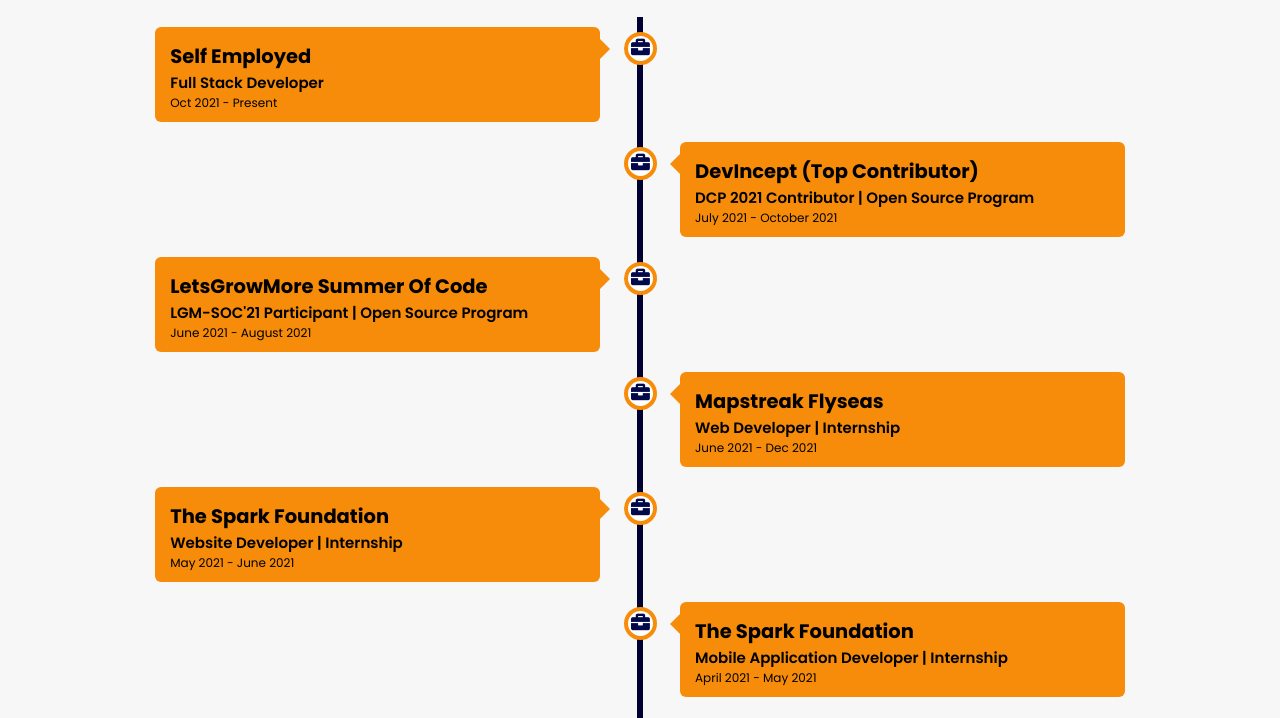
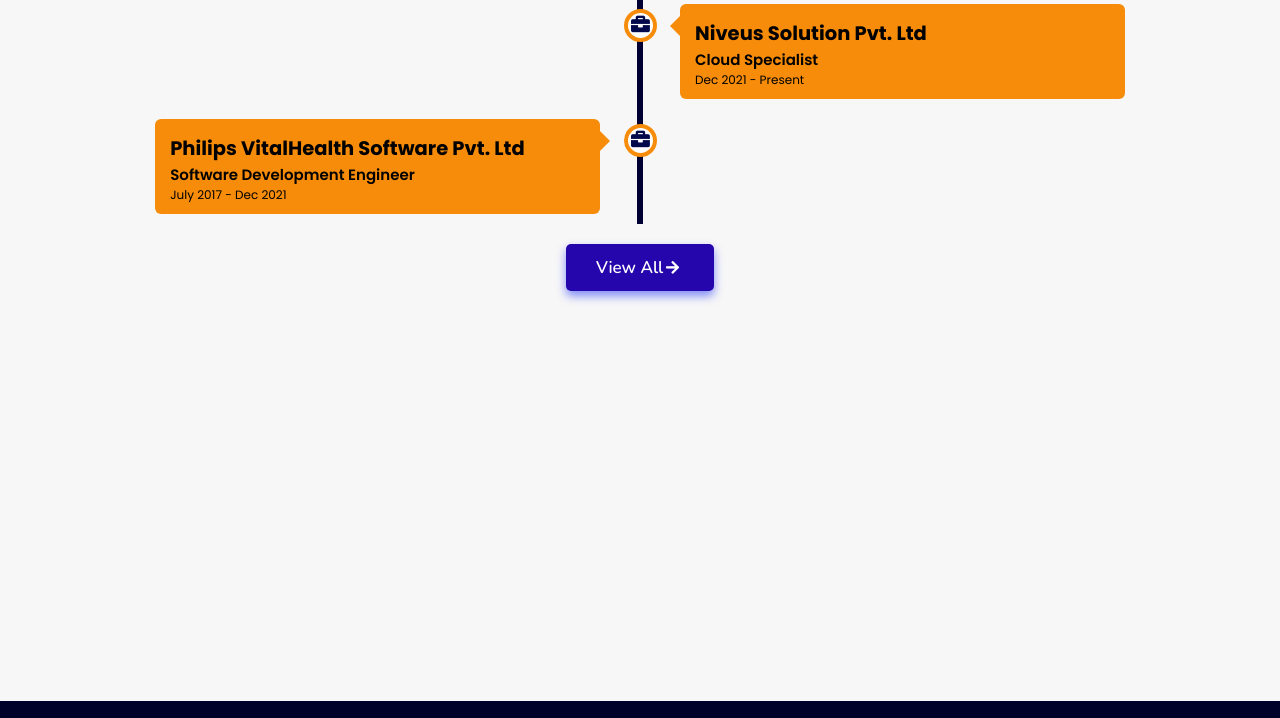
Before and after one commit to SmithsonDmello/smithsondmello.github.io, a plain HTML site: page experience/index.html in a window 1280 px wide. Shown: the part 149-867 px from the top of the page. Drawn offline with nearby package versions, Linux system fonts and the light colour scheme.

Commit message:
Update index.html

```diff
--- a/experience/index.html
+++ b/experience/index.html
@@ -35,57 +35,18 @@
 <!-- experience section starts -->
 <section class="experience" id="experience">
 
-  <h2 class="heading"><i class="fas fa-briefcase"></i> Experience</h2>
-  <div class="quote">
-      <span>every experience in your life is being orchestrated to teach you something you need to know to move forward.</span>
-  </div>
+  <h2 class="heading"><i class="fas fa-briefcase"></i> Experience </h2>
 
   <div class="timeline">
-
-    <div class="container left">
-      <div class="content">
-        <div class="tag">
-          <h2>Self Employed</h2>
-        </div>
-        <div class="desc">
-            <h3>Full Stack Developer</h3>
-            <p>Oct 2021 - present</p>
-        </div>
-      </div>
-    </div>
-
-    <div class="container right">
-        <div class="content">
-          <div class="tag">
-            <h2>DevIncept (Top Contributor)</h2>
-          </div>
-          <div class="desc">
-              <h3>DCP 2021 Contributor | Open Source Program</h3>
-              <p>July 2021 - October 2021</p>
-          </div>
-        </div>
-      </div>
-
-      <div class="container left">
-        <div class="content">
-          <div class="tag">
-            <h2>LetsGrowMore Summer of Code</h2>
-          </div>
-          <div class="desc">
-              <h3>LGM-SOC'21 Participant | Open Source Program</h3>
-              <p>June 2021 - August 2021</p>
-          </div>
-        </div>
-      </div>
 
     <div class="container right">
       <div class="content">
         <div class="tag">
-          <h2>Mapstreak Flyseas</h2>
+          <h2>Niveus Solution Pvt. Ltd</h2>
         </div>
         <div class="desc">
-            <h3>Web Developer | Internship</h3>
-            <p>June 2021 - Dec 2021</p>
+            <h3>Cloud Specialist</h3>
+            <p>Dec 2021 - present</p>
         </div>
       </div>
     </div>
@@ -93,73 +54,25 @@
     <div class="container left">
       <div class="content">
         <div class="tag">
-          <h2>The Spark Foundation</h2>
+          <h2>Philips VitalHealth Software Pvt. Ltd</h2>
         </div>
         <div class="desc">
-            <h3>Website Developer | Internship</h3>
-            <p>May 2021 - June 2021</p>
+            <h3>Software Development Engineer</h3>
+            <p>July 2017 - Dec 2021</p>
         </div>
       </div>
     </div>
 
-    <div class="container right">
-      <div class="content">
-        <div class="tag">
-          <h2>The Spark Foundation</h2>
-        </div>
-        <div class="desc">
-            <h3>Mobile Application Developer | Internship</h3>
-            <p>April 2021 - May 2021</p>
-        </div>
-      </div>
-    </div>
-
-    <div class="container left">
-      <div class="content">
-        <div class="tag">
-          <h2>Frshr Technologies</h2>
-        </div>
-        <div class="desc">
-            <h3>Wordpress Developer | Internship</h3>
-            <p>April 2021 - April 2021</p>
-        </div>
-      </div>
-    </div>
-
-    <div class="container right">
-      <div class="content">
-        <div class="tag">
-          <h2>WonderingBlog</h2>
-        </div>
-        <div class="desc">
-            <h3>Web Development & SEO | Internship</h3>
-            <p>March 2021 - April 2021</p>
-        </div>
-      </div>
-    </div>
-
-    <div class="container left">
-        <div class="content">
-          <div class="tag">
-            <h2>Hacktoberfest 2020</h2>
-          </div>
-          <div class="desc">
-              <h3>Contributor | Open Source Program</h3>
-              <p>October 2020 - November 2020</p>
-          </div>
-        </div>
-      </div>
-
   </div>
 
   <div class="morebtn">
-    <a href="/#experience" class="btn">
-        <i class="fas fa-arrow-left"></i>
-        <span>Back to Home</span>
+    <a href="" class="btn"><span>View All</span>
+      <i class="fas fa-arrow-right"></i>
   </a>
   </div>
 
 </div>
+
 </section>
 <!-- experience section ends -->
 
```
